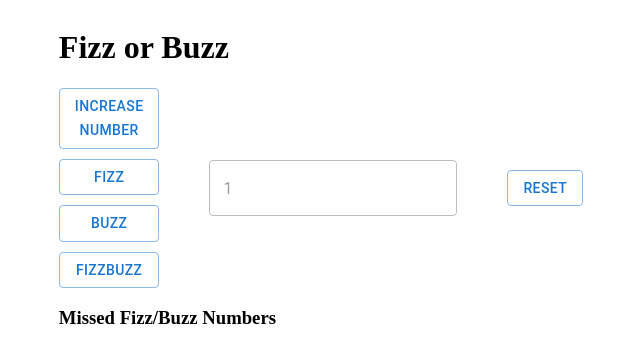
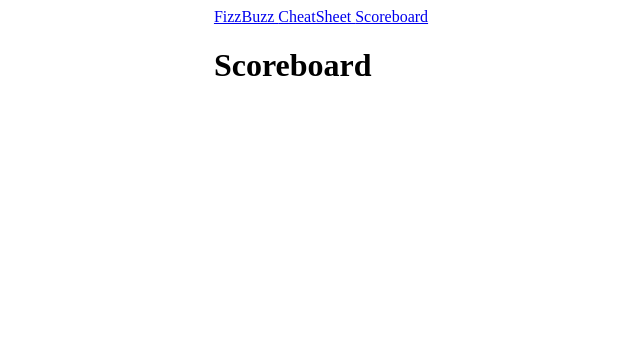
Before and after one commit to math121/react-fizzbuzz, a React (Vite) app: page /scoreboard in a window 1280 px wide. Shown: the top 362 px of the page, without its empty margins (319-959 px from the left). Built offline with nearby package versions, Linux system fonts and the light colour scheme.

Commit message:
add tanstack routing for main page, cheatsheet page, scoreboard page

```diff
--- a/package.json
+++ b/package.json
@@ -13,6 +13,8 @@
     "@emotion/react": "^11.11.4",
     "@emotion/styled": "^11.11.5",
     "@mui/material": "^5.15.20",
+    "@tanstack/react-query": "^5.45.1",
+    "@tanstack/react-router": "^1.39.4",
     "react": "^18.2.0",
     "react-dom": "^18.2.0"
   },
--- a/src/App.tsx
+++ b/src/App.tsx
@@ -1,11 +1,19 @@
-import { FizzBuzzBox } from "./FizzBuzzBox";
 import "./index.css";
+import { RouterProvider, createRouter } from "@tanstack/react-router";
+import { routeTree } from "./components/Route";
+
+const router = createRouter({ routeTree });
+
+declare module "@tanstack/react-router" {
+  interface Register {
+    router: typeof router;
+  }
+}
 
 function App() {
   return (
     <>
-      <h1>Fizz or Buzz</h1>
-      <FizzBuzzBox />
+      <RouterProvider router={router} />
     </>
   );
 }
--- /dev/null
+++ b/src/components/Cheatsheet.tsx
@@ -0,0 +1,3 @@
+export const Cheatsheet = () => {
+  return <h1>Cheatsheet</h1>;
+};
--- a/src/FizzBuzzBox.tsx
+++ b/src/components/FizzBuzzBox.tsx
@@ -1,6 +1,6 @@
 import { Box, TextField, Button } from "@mui/material";
 import { useState } from "react";
-import { useCustomMessage } from "./custom_hooks";
+import { useCustomMessage } from "../custom_hooks";
 
 function FizzBuzzBox() {
   const [number, setNumber] = useState(1);
--- /dev/null
+++ b/src/components/Route.tsx
@@ -0,0 +1,46 @@
+import {
+  Link,
+  createRootRoute,
+  Outlet,
+  createRoute,
+} from "@tanstack/react-router";
+import { FizzBuzzBox } from "./FizzBuzzBox";
+import { Cheatsheet } from "./Cheatsheet";
+import { Scoreboard } from "./Scoreboard";
+
+const rootRoute = createRootRoute({
+  component: () => (
+    <>
+      <div>
+        <Link to="/"> FizzBuzz </Link>
+        <Link to="/cheatsheet"> CheatSheet </Link>
+        <Link to="/scoreboard"> Scoreboard </Link>
+      </div>
+      <Outlet />
+    </>
+  ),
+});
+
+const mainPage = createRoute({
+  getParentRoute: () => rootRoute,
+  path: "/",
+  component: FizzBuzzBox,
+});
+
+const cheatSheetPage = createRoute({
+  getParentRoute: () => rootRoute,
+  path: "/cheatsheet",
+  component: Cheatsheet,
+});
+
+const scoreBoardPage = createRoute({
+  getParentRoute: () => rootRoute,
+  path: "/scoreboard",
+  component: Scoreboard,
+});
+
+export const routeTree = rootRoute.addChildren({
+  mainPage,
+  cheatSheetPage,
+  scoreBoardPage,
+});
--- /dev/null
+++ b/src/components/Scoreboard.tsx
@@ -0,0 +1,3 @@
+export const Scoreboard = () => {
+  return <h1>Scoreboard</h1>;
+};
```
Also changed, not shown: 1 other file (tests, documents, lock files or other folders).
